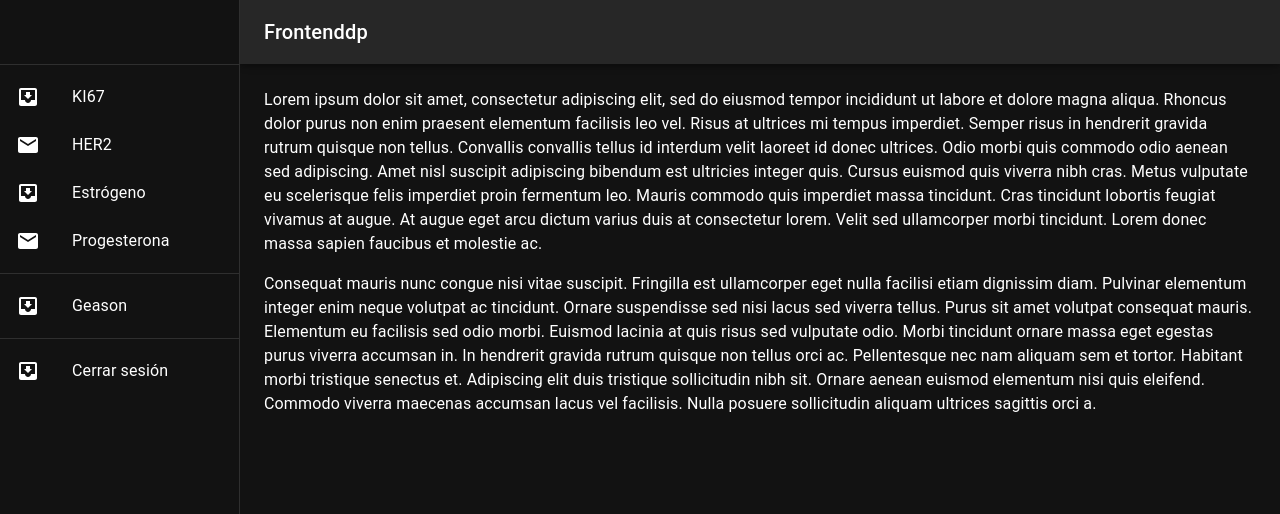
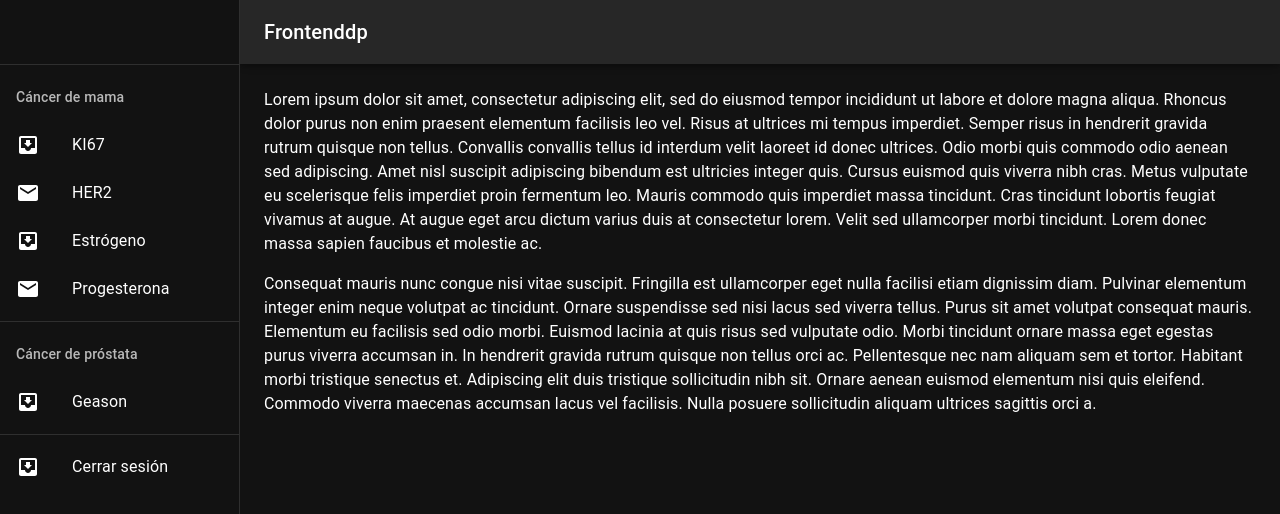
Before and after one commit to fabio2100/frontenddp, a Next.js app: page / in a window 1280 px wide. Both pictures are taken after a click on the button "Login". Shown: the top 514 px of the page. Built offline with nearby package versions, Linux system fonts and the light colour scheme.

Commit message:
update: end menu

```diff
--- a/app/components/User.js
+++ b/app/components/User.js
@@ -16,6 +16,7 @@ import MailIcon from '@mui/icons-material/Mail';
 import MenuIcon from '@mui/icons-material/Menu';
 import Toolbar from '@mui/material/Toolbar';
 import Typography from '@mui/material/Typography';
+import { ListSubheader } from '@mui/material';
 
 const drawerWidth = 240;
 
@@ -55,6 +56,9 @@ export default function User(props) {
       <Toolbar />
       <Divider />
       <List>
+        <ListSubheader component="div" id="nested-list-subheader">
+            Cáncer de mama
+        </ListSubheader>
         {['KI67','HER2','Estrógeno','Progesterona'].map((text, index) => (
           <ListItem onClick={()=>{handleClickListItem(text)}} key={text} disablePadding>
             <ListItemButton>
@@ -68,6 +72,9 @@ export default function User(props) {
       </List>
       <Divider />
       <List>
+      <ListSubheader component="div" id="nested-list-subheader">
+            Cáncer de próstata
+        </ListSubheader>
         {['Geason'].map((text, index) => (
           <ListItem onClick={()=>{handleClickListItem(text)}} key={text} disablePadding>
             <ListItemButton>
```
